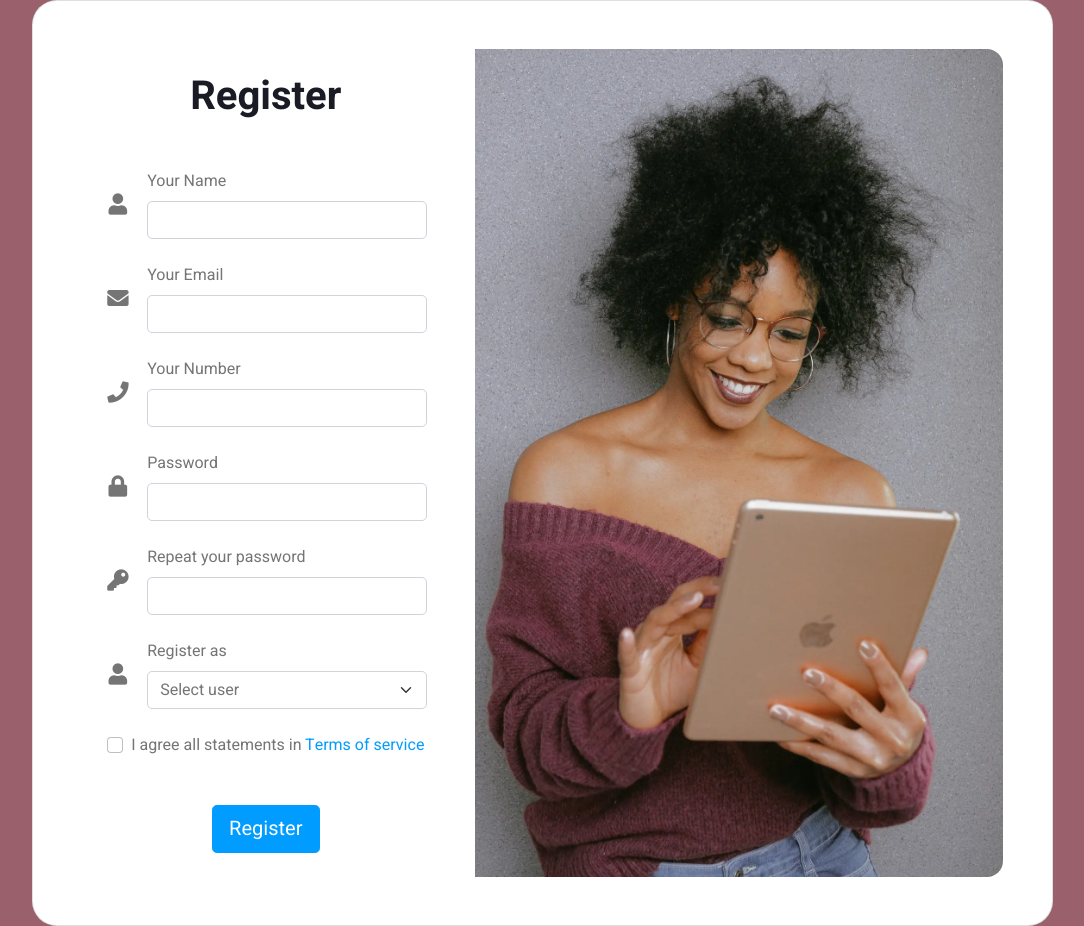
After one commit to NorsyasyaMN/SMS2.0, a PHP site: page /register.php in a window 1280 px wide. The commit adds this page. Shown: the whole page, without its empty margins (98-1182 px from the left). Run offline with PHP 8.4, Linux system fonts and the light colour scheme; some libraries are stand-ins or nearby versions.

Commit message:
commit register and login page commit new update and functionalities

```diff
--- a/document-details.php
+++ b/document-details.php
@@ -19,9 +19,9 @@
         </div>
         <div class="d-flex justify-content-between">
             <a class="btn btn-sm btn-outline-dark" href="document.php">Cancel</a>
-            <a class="btn btn-sm btn-primary" href="document.php">Save changes</a>
+            <a class="btn btn-sm btn-primary w-auto" href="document.php">Save changes</a>
         </div>
     </div>
 </div>
 <!-- Widgets End -->
-<? include_once("footer.php") ?>
+<?php include_once("footer.php") ?>
--- a/header.php
+++ b/header.php
@@ -39,11 +39,11 @@ $current_url = "http://localhost/SMS2.0/"
 <body>
     <div class="position-relative bg-white p-0">
         <!-- Spinner Start -->
-        <!-- <div id="spinner" class="show bg-white position-fixed translate-middle w-100 vh-100 top-50 start-50 d-flex align-items-center justify-content-center">
+        <div id="spinner" class="show bg-white position-fixed translate-middle w-100 vh-100 top-50 start-50 d-flex align-items-center justify-content-center">
             <div class="spinner-border text-primary" style="width: 3rem; height: 3rem;" role="status">
                 <span class="sr-only">Loading...</span>
             </div>
-        </div> -->
+        </div>
         <!-- Spinner End -->
 
 
--- a/js/main.js
+++ b/js/main.js
@@ -2,7 +2,6 @@
     "use strict";
 
     var btn = document.getElementById('btnAdd');
-
 
     // Spinner
     var spinner = function () {
--- /dev/null
+++ b/register.php
@@ -0,0 +1,157 @@
+<?php
+include_once("config.php");
+$ver = rand();
+$current_url = "http://localhost/SMS2.0/"
+
+
+?>
+<!DOCTYPE html>
+<html lang="en">
+
+<head>
+    <meta charset="utf-8">
+    <title>Scholarship One Stop Center</title>
+    <meta content="width=device-width, initial-scale=1.0" name="viewport">
+    <meta content="" name="keywords">
+    <meta content="" name="description">
+
+    <!-- Favicon -->
+    <!-- <link href="img/favicon.ico" rel="icon"> -->
+
+    <!-- Google Web Fonts -->
+    <link rel="preconnect" href="https://fonts.googleapis.com">
+    <link rel="preconnect" href="https://fonts.gstatic.com" crossorigin>
+    <link href="https://fonts.googleapis.com/css2?family=Heebo:wght@400;500;600;700&display=swap" rel="stylesheet">
+
+    <!-- Icon Font Stylesheet -->
+    <link href="https://cdnjs.cloudflare.com/ajax/libs/font-awesome/5.10.0/css/all.min.css" rel="stylesheet">
+    <link href="https://cdn.jsdelivr.net/npm/bootstrap-icons@1.4.1/font/bootstrap-icons.css" rel="stylesheet">
+
+    <!-- Libraries Stylesheet -->
+    <link href="lib/owlcarousel/assets/owl.carousel.min.css" rel="stylesheet">
+    <link href="lib/tempusdominus/css/tempusdominus-bootstrap-4.min.css" rel="stylesheet" />
+
+    <!-- Customized Bootstrap Stylesheet -->
+    <link href="css/bootstrap.min.css?ver=<?= $ver ?>" rel="stylesheet">
+
+    <!-- Template Stylesheet -->
+    <link href="css/style.css?ver=<?= $ver ?>" rel="stylesheet">
+</head>
+
+<body>
+    <div class="position-relative bg-white p-0" >
+        <!-- Spinner Start -->
+        <div id="spinner" class="show bg-white position-fixed translate-middle w-100 vh-100 top-50 start-50 d-flex align-items-center justify-content-center">
+            <div class="spinner-border text-primary" style="width: 3rem; height: 3rem;" role="status">
+                <span class="sr-only">Loading...</span>
+            </div>
+        </div>
+        <!-- Spinner End -->
+
+        <section style="background-color: #9A616D;">
+            <div class="container h-100">
+                <div class="row d-flex justify-content-center align-items-center h-100">
+                    <div class="col-lg-12 col-xl-11">
+                        <div class="card text-black" style="border-radius: 25px;">
+                            <div class="card-body p-md-5">
+                                <div class="row justify-content-center">
+                                    <div class="col-md-6 col-lg-6 col-xl-5 order-2 order-lg-1">
+
+                                        <p class="text-center h1 fw-bold mb-5 mx-1 mx-md-4 mt-4">Register</p>
+
+                                        <form class="mx-1 mx-md-4" method="post" action="login.php">
+
+                                            <div class="d-flex flex-row align-items-center mb-4">
+                                                <i class="fas fa-user fa-lg me-3 fa-fw"></i>
+                                                <div class="form-outline flex-fill mb-0">
+                                                    <label class="form-label" for="name">Your Name</label>
+                                                    <input type="text" id="name" class="form-control" />
+                                                </div>
+                                            </div>
+
+                                            <div class="d-flex flex-row align-items-center mb-4">
+                                                <i class="fas fa-envelope fa-lg me-3 fa-fw"></i>
+                                                <div class="form-outline flex-fill mb-0">
+                                                    <label class="form-label" for="email">Your Email</label>
+                                                    <input type="email" id="email" class="form-control" />
+                                                </div>
+                                            </div>
+
+                                            <div class="d-flex flex-row align-items-center mb-4">
+                                                <i class="fas fa-phone fa-lg me-3 fa-fw"></i>
+                                                <div class="form-outline flex-fill mb-0">
+                                                    <label class="form-label" for="num">Your Number</label>
+                                                    <input type="number" id="num" class="form-control" />
+                                                </div>
+                                            </div>
+
+                                            <div class="d-flex flex-row align-items-center mb-4">
+                                                <i class="fas fa-lock fa-lg me-3 fa-fw"></i>
+                                                <div class="form-outline flex-fill mb-0">
+                                                    <label class="form-label" for="pass">Password</label>
+                                                    <input type="password" id="pass" class="form-control" />
+                                                </div>
+                                            </div>
+
+                                            <div class="d-flex flex-row align-items-center mb-4">
+                                                <i class="fas fa-key fa-lg me-3 fa-fw"></i>
+                                                <div class="form-outline flex-fill mb-0">
+                                                    <label class="form-label" for="rpass">Repeat your password</label>
+                                                    <input type="password" id="rpass" class="form-control" />
+                                                </div>
+                                            </div>
+                                            <div class="d-flex flex-row align-items-center mb-4">
+                                                <i class="fas fa-user fa-lg me-3 fa-fw"></i>
+                                                <div class="form-outline flex-fill mb-0">
+                                                    <label class="form-label" for="floatingSelect">Register as</label>
+                                                    <select class="form-select" id="floatingSelect" aria-label="Floating label select example">
+                                                        <option>Select user</option>
+                                                        <option value="Applicant">Applicant</option>
+                                                        <option value="Scholarship Provider">Scholarship Provider</option>
+                                                    </select>
+                                                </div>
+                                            </div>
+
+                                            <div class="form-check d-flex justify-content-center mb-5">
+                                                <input class="form-check-input me-2" type="checkbox" value="" id="form2Example3c" />
+                                                <label class="form-check-label" for="form2Example3">
+                                                    I agree all statements in <a href="#!">Terms of service</a>
+                                                </label>
+                                            </div>
+
+                                            <div class="d-flex justify-content-center mx-4 mb-3 mb-lg-4">
+                                                <button type="submit" name="submit" class="btn btn-primary btn-lg w-auto">Register</button>
+                                            </div>
+
+                                        </form>
+
+                                    </div>
+                                    <div class="col-md-6 col-lg-6 col-xl-7 d-flex align-items-center order-1 order-lg-2">
+                                        <img src="img/img1.webp" class="img-fluid" alt="Sample image" style="border-radius: 0 1rem 1rem 0;">
+                                    </div>
+                                </div>
+                            </div>
+                        </div>
+                    </div>
+                </div>
+            </div>
+        </section>
+    </div>
+</body>
+<!-- JavaScript Libraries -->
+<script src="https://code.jquery.com/jquery-3.6.0.min.js"></script>
+<script src="https://cdn.jsdelivr.net/npm/bootstrap@5.0.0/dist/js/bootstrap.bundle.min.js"></script>
+<script src="lib/chart/chart.min.js"></script>
+<script src="lib/easing/easing.min.js"></script>
+<script src="lib/waypoints/waypoints.min.js"></script>
+<script src="lib/owlcarousel/owl.carousel.min.js"></script>
+<script src="lib/tempusdominus/js/moment.min.js"></script>
+<script src="lib/tempusdominus/js/moment-timezone.min.js"></script>
+<script src="lib/tempusdominus/js/tempusdominus-bootstrap-4.min.js"></script>
+
+<!-- Template Javascript -->
+<script src="js/main.js?ver=<?= $ver ?>"></script>
+
+</body>
+
+</html>
```
Also changed, not shown: login.php (added, +116 -0 lines), profile-details.php (+2 -5 lines), img/draw1.webp (added), img/img1.webp (added).
